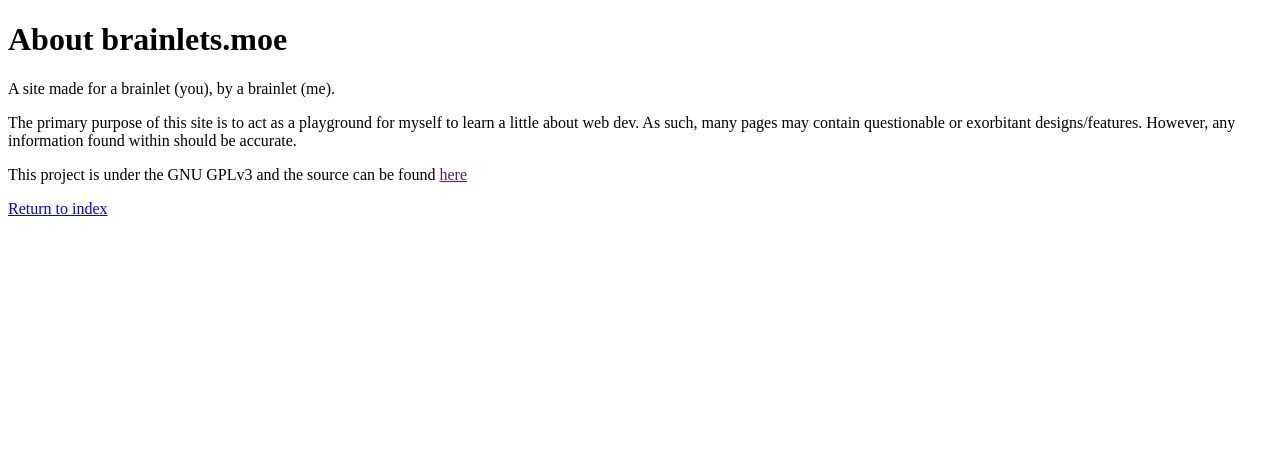
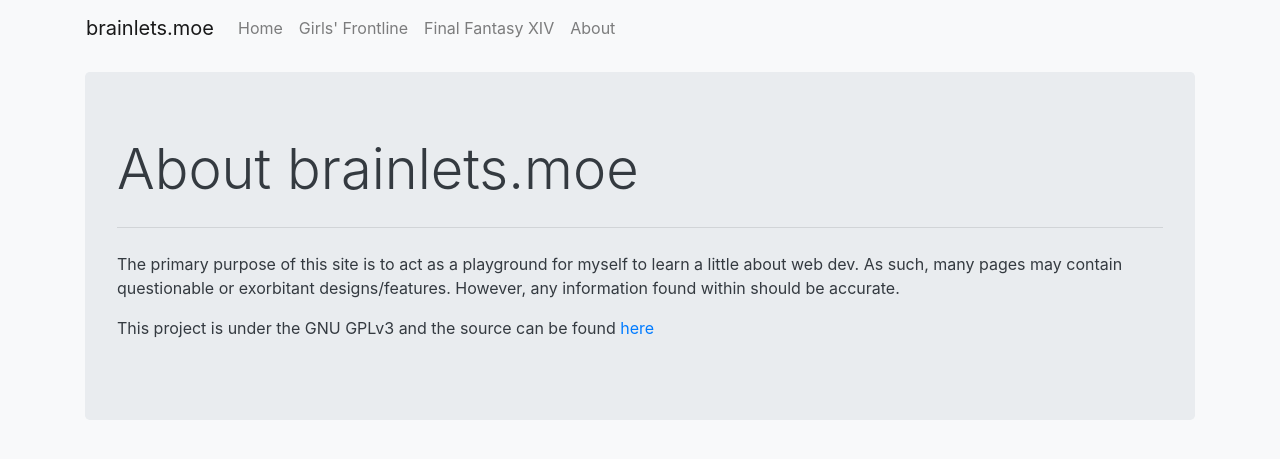
Before and after one commit to umang-p/brainlets, a Django app: template brainlets/brainlets/templates/brainlets/about.html in a window 1280 px wide. Shown: the top 459 px of the page. Run offline with Django 3.2, Linux system fonts and the light colour scheme; the template is opened without the code that fills it, so the values that code supplies are empty; some libraries are stand-ins or nearby versions.

Commit message:
Update index and about pages and use template inheritance

```diff
--- a/brainlets/brainlets/templates/brainlets/about.html
+++ b/brainlets/brainlets/templates/brainlets/about.html
@@ -1,17 +1,11 @@
-<!doctype html>
-<html>
-	<head>
-		<meta charset="utf-8">
-		<meta name="viewport" content="width=device-width, initial-scale=1, shrink-to-fit=no">
+{% extends "brainlets/base.html" %}
 
-		<title>About - brainlets.moe</title>
-	</head>
+{% block title %}About - brainlets.moe{% endblock %}
 
-	<body>
-		<h1>About brainlets.moe</h1>
-		<p>A site made for a brainlet (you), by a brainlet (me).</p>
-    <p>The primary purpose of this site is to act as a playground for myself to learn a little about web dev. As such, many pages may contain questionable or exorbitant designs/features. However, any information found within should be accurate.</p>
-		<p>This project is under the GNU GPLv3 and the source can be found <a href={{github_url}}>here</a></p>
-		<a href="{% url 'index' %}">Return to index</a>
-	</body>
-</html>
+{% block main %}
+<div class="jumbotron">
+	<h1 class="display-4">About brainlets.moe</h1>
+	<hr class="my-4">
+	<p>The primary purpose of this site is to act as a playground for myself to learn a little about web dev. As such, many pages may contain questionable or exorbitant designs/features. However, any information found within should be accurate.</p>
+	<p>This project is under the GNU GPLv3 and the source can be found <a href={{github_url}}>here</a></p>
+{% endblock %}
--- /dev/null
+++ b/brainlets/brainlets/templates/brainlets/base.html
@@ -0,0 +1,26 @@
+<!doctype html>
+<html>
+	<head>
+		<meta charset="utf-8">
+		<meta name="viewport" content="width=device-width, initial-scale=1, shrink-to-fit=no">
+		<link rel="stylesheet" href="https://stackpath.bootstrapcdn.com/bootstrap/4.1.3/css/bootstrap.min.css" integrity="sha384-MCw98/SFnGE8fJT3GXwEOngsV7Zt27NXFoaoApmYm81iuXoPkFOJwJ8ERdknLPMO" crossorigin="anonymous">
+
+		<title>{% block title %}brainlets.moe{% endblock %}</title>
+	</head>
+
+	<body class="bg-light text-dark">
+    <nav class="container navbar navbar-expand-sm navbar-light bg-light mb-3">
+      <a class="navbar-brand" href="{% url 'index' %}">brainlets.moe</a>
+      <div class="navbar-nav">
+        <a class="nav-link" href="{% url 'index' %}">Home</a>
+        <a class="nav-link" href="{% url 'girlsfrontline:home' %}">Girls' Frontline</a>
+        <a class="nav-link" href="{% url 'finalfantasyxiv:home' %}">Final Fantasy XIV</a>
+        <a class="nav-link" href="{% url 'about' %}">About</a>
+      </div>
+    </nav>
+    <main class="container">
+      {% block main %}
+      {% endblock %}
+    </main>
+	</body>
+</html>
```
Also changed, not shown: brainlets/brainlets/templates/brainlets/index.html (+10 -18 lines), brainlets/brainlets/static/brainlets/brainletsfantasyxiv_logo.jpg (added), brainlets/brainlets/static/brainlets/brainletsfrontline_logo.png (added), brainlets/finalfantasyxiv/static/finalfantasyxiv/brainletsfantasyxiv_logo.jpg (deleted), brainlets/girlsfrontline/static/girlsfrontline/brainletsfrontline_logo.png (deleted).
